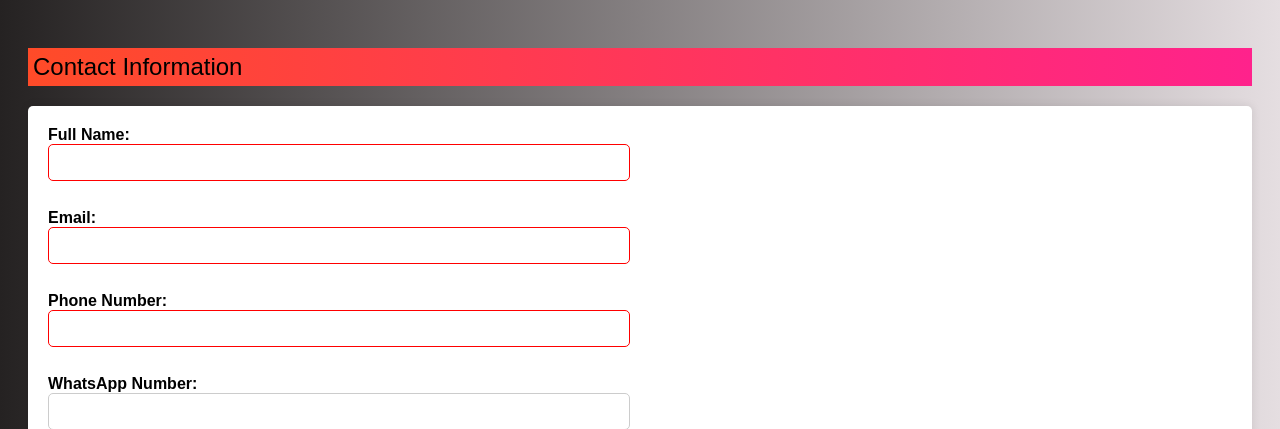
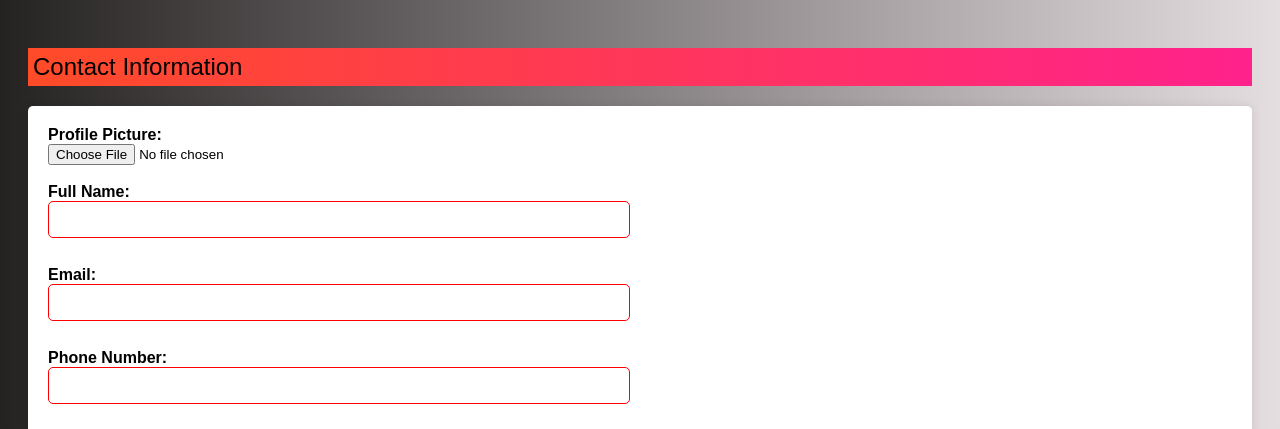
Before and after one commit to ad-abir/SmartCard-v2, a PHP site: page /info.php in a window 1280 px wide. Shown: the top 429 px of the page. Run offline with PHP 8.4, Linux system fonts and the light colour scheme.

Commit message:
new field added

```diff
--- a/info.php
+++ b/info.php
@@ -13,6 +13,10 @@
 <body>
     <h2>Contact Information</h2>
     <form action="submit_form.php" method="POST">
+        <label for="profile_picture">Profile Picture:</label><br>
+        <input type="file" id="profile_picture" name="profile_picture" accept="image/*"><br><br>
+        <div class="profile-picture-preview"></div>
+
         <label for="full_name">Full Name:</label><br>
         <input type="text" id="full_name" name="full_name" required><br><br>
 
@@ -48,6 +52,10 @@
 
         <input type="submit" value="Submit">
     </form>
+
+    <script src="https://code.jquery.com/jquery-3.6.0.min.js"></script>
+    <script src="script.js"></script>
+
 </body>
 
 </html>
```
